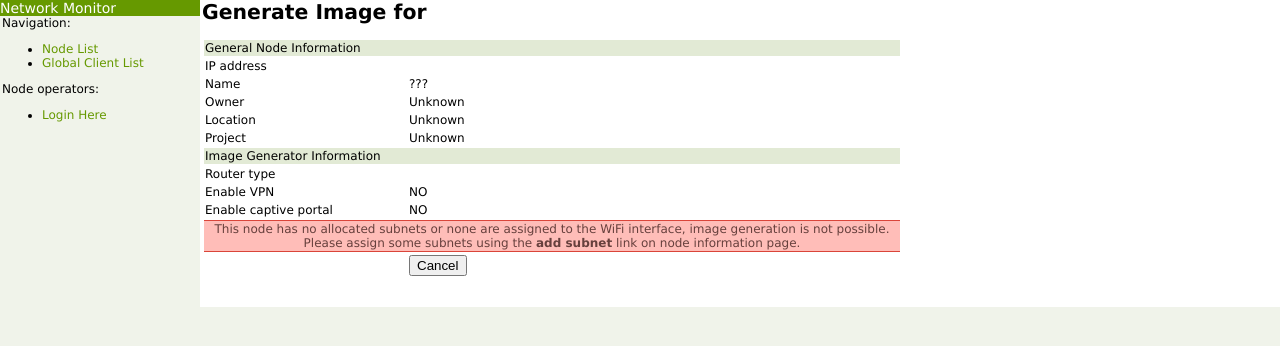
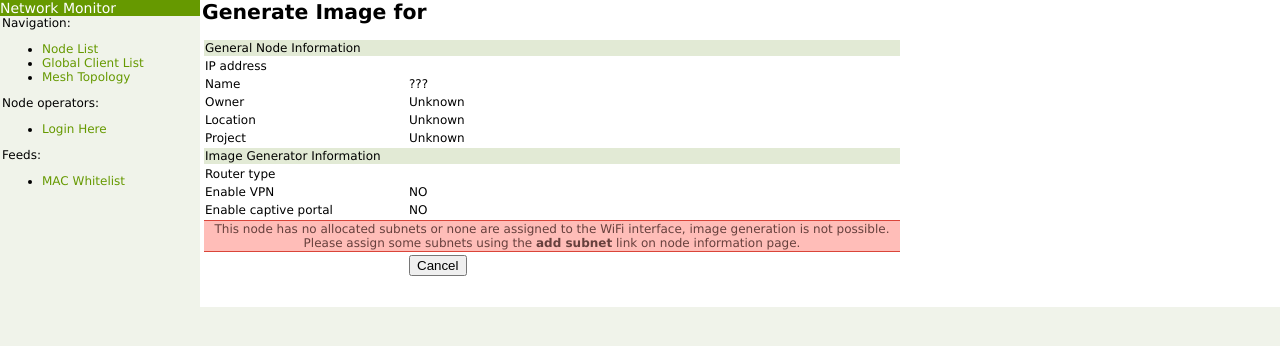
Before and after one commit to galaxor/Nodewatcher, a Django app: template nodewatcher/web/templates/generator/generate.html in a window 1280 px wide. Shown: the top 346 px of the page. Run offline with Django 3.2, Linux system fonts and the light colour scheme; the template is opened without the code that fills it, so the values that code supplies are empty.

Commit message:
Added mesh topology view.

```diff
--- a/nodewatcher/web/templates/base.html
+++ b/nodewatcher/web/templates/base.html
@@ -13,6 +13,7 @@
     <ul>
       <li> <a href="/nodes/node_list">{% trans "Node List" %}</a></li>
       <li> <a href="/nodes/gcl">{% trans "Global Client List" %}</a></li>
+      <li> <a href="/nodes/topology">{% trans "Mesh Topology" %}</a></li>
     </ul>
     Node operators:<br/>
     <ul>
@@ -24,6 +25,10 @@
       <li> <a href="/auth/login">{% trans "Login Here" %}</a></li>
       {% endif %}
     </ul>
+    Feeds:<br/>
+    <ul>
+      <li> <a href="/feeds/whitelist" target="_blank">MAC Whitelist</a></li>
+    </ul>
   </div>
 
   <div class="content">
--- a/nodewatcher/web/urls.py
+++ b/nodewatcher/web/urls.py
@@ -16,6 +16,7 @@ urlpatterns = patterns('',
     (r'^nodes/do_deallocate_subnet/(?P<subnet_id>\d+)$', 'ljwifi.nodes.views.node_do_deallocate_subnet'),
     (r'^nodes/whitelist_mac$', 'ljwifi.nodes.views.whitelist_mac'),
     (r'^nodes/unwhitelist_mac/(?P<item_id>\d+)$', 'ljwifi.nodes.views.unwhitelist_mac'),
+    (r'^nodes/topology$', 'ljwifi.nodes.views.topology'),
     (r'^feeds/whitelist$', 'ljwifi.nodes.views.whitelist'),
 
     # Generator
```
Also changed, not shown: nodewatcher/web/nodes/views.py (+8 -0 lines), nodewatcher/web/templates/nodes/topology.html (added, +11 -0 lines).
